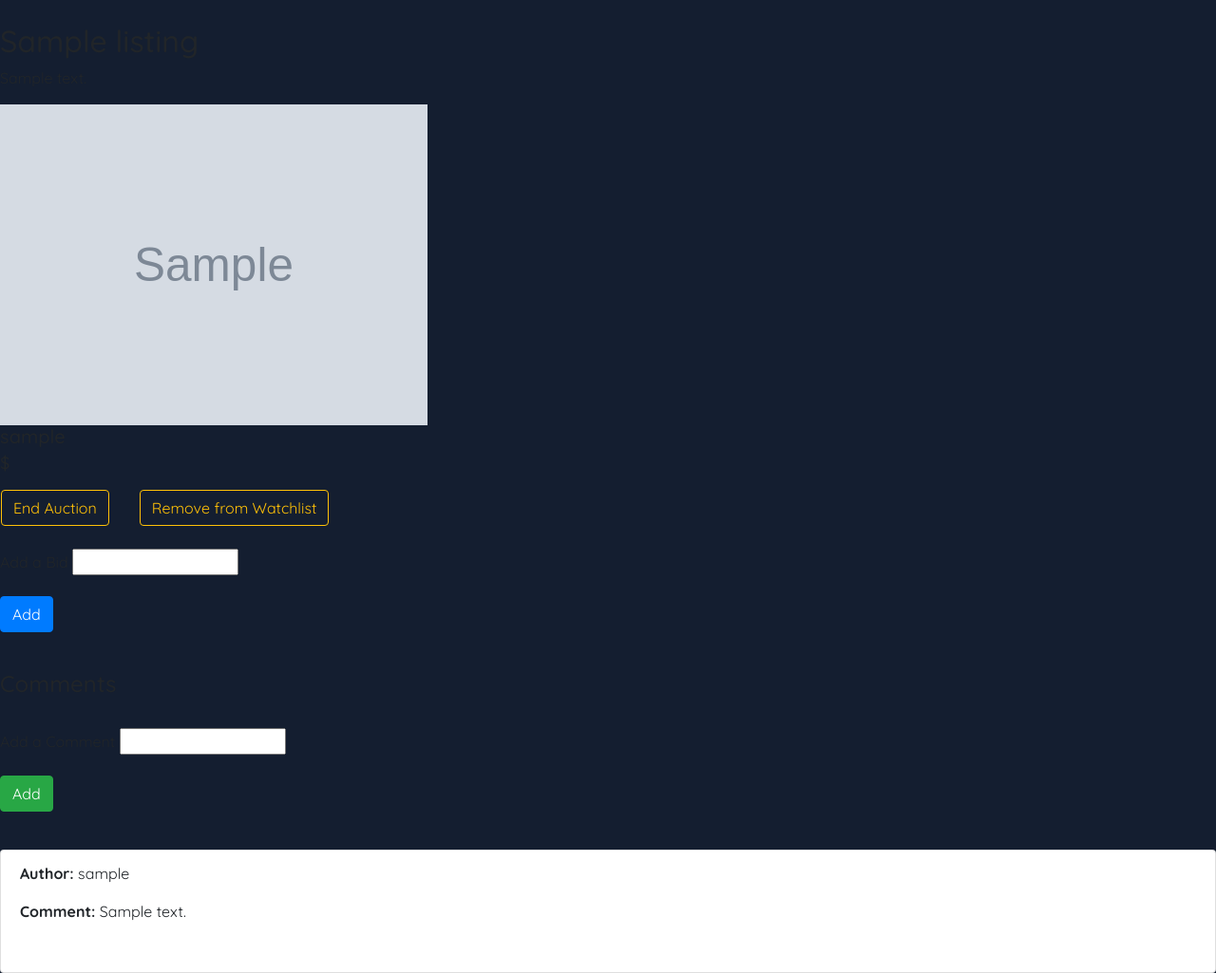
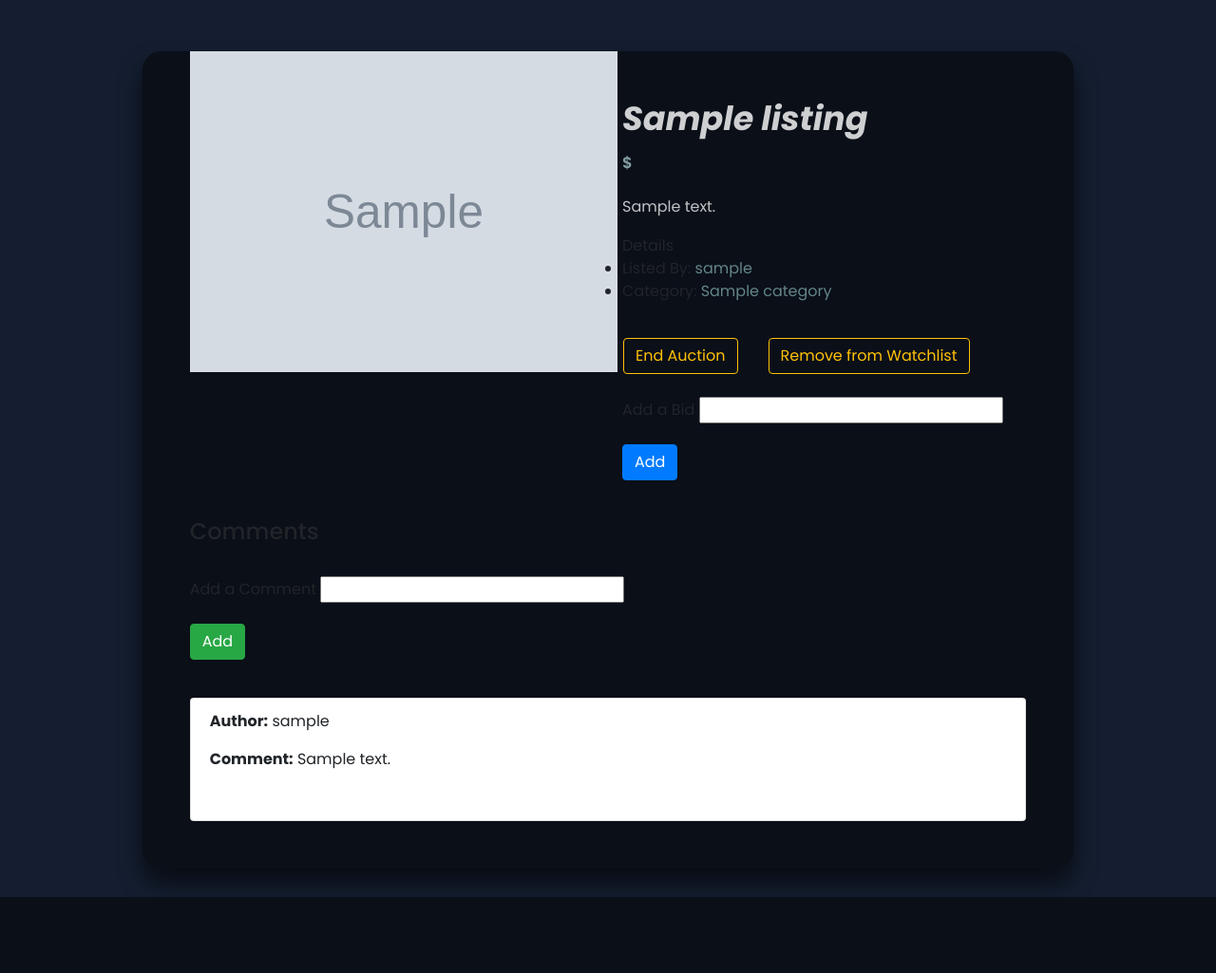
Before and after one commit to uosyph/CS50, a Django app: page /listing/1 in a window 1280 px wide. Shown: the part 73-1098 px from the top of the page at 95% size. After the commit the page ends 1018 px from the top, so only its background shows below. Run offline with Django 3.2, Linux system fonts and the light colour scheme; a user stored in the database is signed in; tables that the repository leaves empty hold one stand-in row (values such as "Sample post"); grey boxes marked "Sample" are stand-in pictures; parts of the project's set-up code (start-up, migrations or seed data) failed here and were passed over; some libraries are stand-ins or nearby versions.

Commit message:
style listing page

```diff
--- a/CS50W/commerce/auctions/static/auctions/styles.css
+++ b/CS50W/commerce/auctions/static/auctions/styles.css
@@ -1,4 +1,5 @@
 @import url(https://fonts.googleapis.com/css?family=Quicksand:300,regular,500,600,700);
+@import url(https://fonts.googleapis.com/css?family=Poppins:100,100italic,200,200italic,300,300italic,regular,italic,500,500italic,600,600italic,700,700italic,800,800italic,900,900italic);
 
 * {
     margin: 0;
@@ -19,10 +20,6 @@ a {
     text-decoration: none;
 }
 
-li {
-    list-style: none;
-}
-
 /* NAVIGATION BAR */
 .navbar {
     display: flex;
@@ -30,6 +27,10 @@ li {
     justify-content: space-between;
     padding-bottom: 0px;
     color: rgb(255, 236, 236);
+}
+
+.navbar li {
+    list-style: none;
 }
 
 .navbar h1 a {
@@ -324,3 +325,104 @@ li {
     font-size: 18px;
     text-shadow: 1px 1px 1px rgba(0, 0, 0, 0.18);
 }
+
+
+
+
+
+
+
+
+
+.container-fluid {
+    font-family: 'Poppins', sans-serif;
+    height: 100%;
+    display: grid;
+    align-items: center;
+    justify-content: center;
+}
+
+.cart {
+    background: rgba(0, 0, 0, .5);
+    box-shadow: 0 15px 25px rgba(0, 0, 0, .6);
+    padding: 50px;
+    border-radius: 20px;
+    margin: 30px 40px;
+}
+
+.cart-row {
+    display: flex;
+    align-items: center;
+    justify-content: space-between;
+}
+
+
+
+
+
+#prod-desc {
+    color: rgba(255, 255, 255, 0.75);
+    margin-bottom: 17px;
+}
+
+#product-img {
+    margin-top: -180px;
+}
+
+#prod-price {
+    margin-top: 15px;
+    margin-bottom: 12px;
+}
+
+#prod-price span {
+    color: #85a0a1;
+    font-size: 22px;
+    font-weight: 600;
+    margin-right: 10px;
+}
+
+#product-title {
+    font-size: 35px;
+    font-weight: 700;
+    font-style: italic;
+    color: rgba(255, 255, 255, 0.8);
+}
+
+.details {
+    margin-bottom: 37px;
+}
+
+.details ul li span {
+    color: #638585;
+}
+
+#end-act {
+
+}
+
+#add-wl {
+
+}
+
+#rm-wl {
+
+}
+
+#add-bid {
+
+}
+
+#add-cmt {
+
+}
+
+.comments {
+
+}
+
+
+.prod-buttons .row .col-md-6 {
+    display: flex;
+    align-items: center;
+    justify-content: center;
+}
--- a/CS50W/commerce/auctions/templates/auctions/listing.html
+++ b/CS50W/commerce/auctions/templates/auctions/listing.html
@@ -23,29 +23,49 @@
 </div>
 {%endif%}
 
-<h2>{{listing.title}}</h2>
-<p>{{listing.desc}}</p>
-<img src="{{listing.img}}" alt="{{listing.title}}" width="450px">
-<h5>{{listing.owner}}</h5>
-<h4><sup>$</sup>{{listing.price.bid}}</h4>
+<div class="container-fluid">
+    <div class="cart">
+        <div class="row cart-row">
 
+            <div class="col-md-4">
+                <img src="{{listing.img}}" alt="{{listing.title}}" width="450px" id="product-img">
+            </div>
+
+            <div class="col-md-6">
+                <h2 id="product-title">{{listing.title}}</h2>
+
+                <div id="prod-price">
+                    <span><sup>$</sup>{{listing.price.bid}}</span>
+                </div>
+                <p id="prod-desc">{{listing.desc}}</p>
+
+                <div class="details">
+                    Details
+                    <ul>
+                        <li>Listed By: <span>{{listing.owner}}</span></li>
+                        <li>Category: <span>{{listing.category}}</span></li>
+                    </ul>
+                </div>
+
+                <div class="prod-buttons">
                     <div class="row">
                         {%if user.is_authenticated and listing.isActive%}
                         {%if isOwner%}
                         <form action="{%url 'endAuction' id=listing.id%}" method="POST" class="mx-3">
                             {%csrf_token%}
-                <button type="submit" class="btn btn-outline-warning">End Auction</button>
+                            <button type="submit" class="btn btn-outline-warning" id="end-act">End Auction</button>
                         </form>
                         {%endif%}
                         {%if isInWatchlist%}
                         <form action="{%url 'removeFromWatchlist' id=listing.id%}" method="POST" class="mx-3">
                             {%csrf_token%}
-                <button type="submit" class="btn btn-outline-warning">Remove from Watchlist</button>
+                            <button type="submit" class="btn btn-outline-warning" id="rm-wl">Remove from
+                                Watchlist</button>
                         </form>
                         {%else%}
                         <form action="{%url 'addToWatchlist' id=listing.id%}" method="POST" class="mx-3">
                             {%csrf_token%}
-                <button type="submit" class="btn btn-outline-success">Add to Watchlist</button>
+                            <button type="submit" class="btn btn-outline-success" id="add-wl">Add to Watchlist</button>
                         </form>
                         {%endif%}
                         {%endif%}
@@ -53,6 +73,7 @@
 
                     {%if user.is_authenticated%}
                     <br>
+                    <div class="addbib">
                         <form action="{%url 'addBid' id=listing.id%}" method="POST">
                             {%csrf_token%}
                             <div class="form-group">
@@ -60,10 +81,14 @@
                                 <input type="number" min="0" name="newBid">
                             </div>
                             <div class="form-group">
-        <button type="submit" class="btn btn-primary">Add</button>
+                                <button type="submit" class="btn btn-primary" id="add-bid">Add</button>
                             </div>
                         </form>
+                    </div>
                     {%endif%}
+                </div>
+            </div>
+        </div>
 
         <div class="comments">
             <br>
@@ -77,12 +102,11 @@
                     <input type="text" name="newComment">
                 </div>
                 <div class="form-group">
-            <button type="submit" class="btn btn-success">Add</button>
+                    <button type="submit" class="btn btn-success" id="add-cmt">Add</button>
                 </div>
             </form>
             {%endif%}
             <br>
-
             <ul class="list-group">
                 {%for comment in comments%}
                 <li class="list-group-item">
@@ -93,4 +117,6 @@
                 {%endfor%}
             </ul>
         </div>
+    </div>
+</div>
 {% endblock %}
```
Lines whose indentation alone changed are shown as unchanged.
